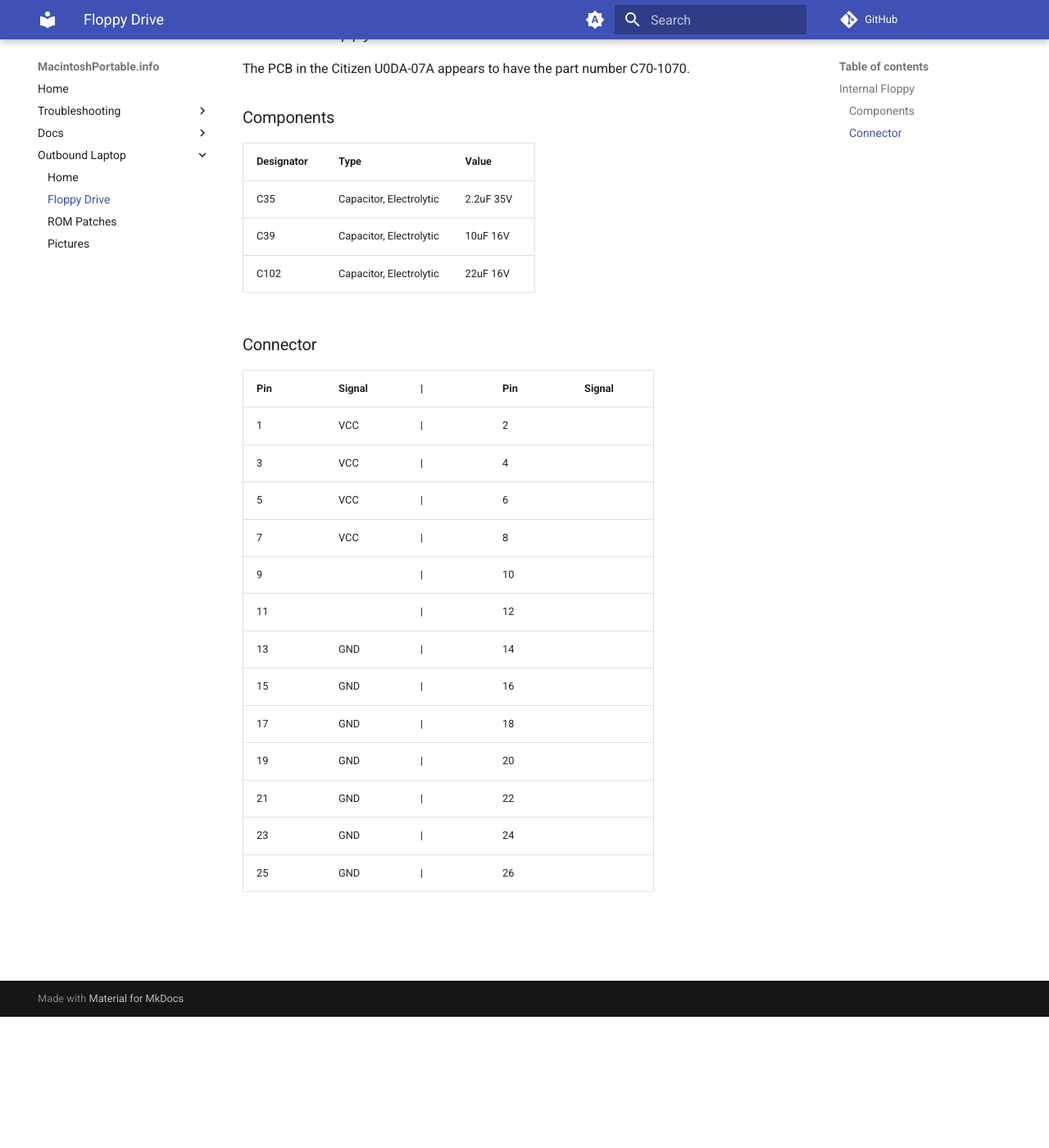
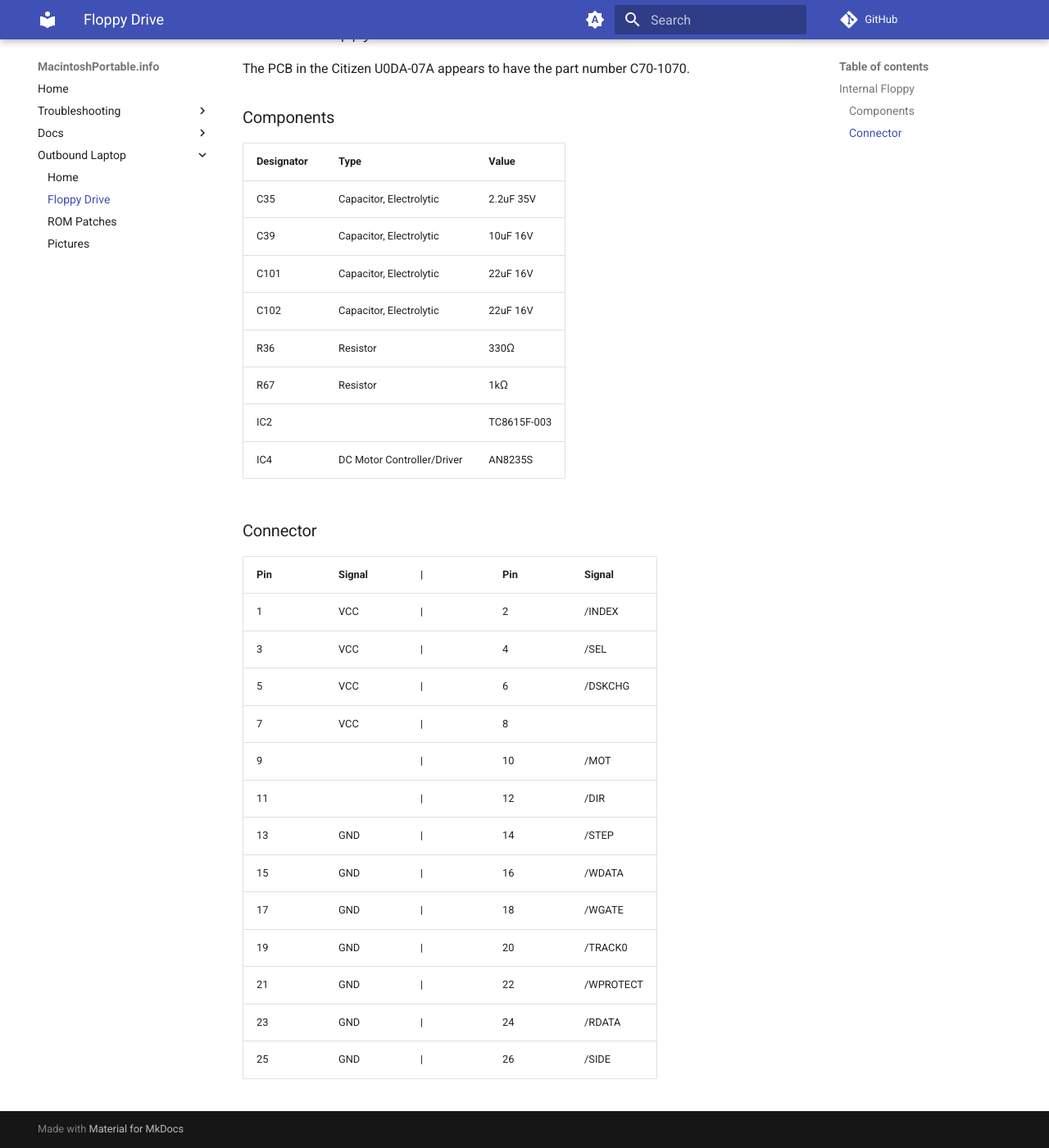
Before and after one commit to rezafouladian/MacintoshPortable, an MkDocs documentation site: the page built from docs/outbound/Floppy.md, in a window 1280 px wide and 1400 px high, scrolled down 160 px. Shown: the whole window at 82% size. Built offline with MkDocs 1.6.1 and Material for MkDocs 9.7.7, drawn with Linux system fonts in a browser that asks for light colours; comment, search, counter and statistics services are not loaded.

Commit message:
Update Floppy.md

```diff
--- a/docs/outbound/Floppy.md
+++ b/docs/outbound/Floppy.md
@@ -10,22 +10,28 @@ The PCB in the Citizen U0DA-07A appears to have the part number C70-1070.
 | --- | --- | --- |
 | C35 | Capacitor, Electrolytic | 2.2uF 35V |
 | C39 | Capacitor, Electrolytic | 10uF 16V |
+| C101 | Capacitor, Electrolytic | 22uF 16V |
 | C102 | Capacitor, Electrolytic | 22uF 16V |
+| R36 | Resistor | 330Ω |
+| R67 | Resistor | 1kΩ |
+| IC2 | | TC8615F-003 |
+| IC4 | DC Motor Controller/Driver | AN8235S |
+
 
 ### Connector
 
 | Pin | Signal | \| | Pin | Signal |
 | --- | --- | --- | --- | --- |
-| 1 | VCC | \| | 2 | |
-| 3 | VCC | \| | 4 | |
-| 5 | VCC | \| | 6 | |
-| 7 | VCC | \| | 8 | |
-| 9 | | \| | 10 | |
-| 11 | | \| | 12 | |
-| 13 | GND | \| | 14 | |
-| 15 | GND | \| | 16 | |
-| 17 | GND | \| | 18 | |
-| 19 | GND | \| | 20 | |
-| 21 | GND | \| | 22 | |
-| 23 | GND | \| | 24 | |
-| 25 | GND | \| | 26 | |
+| 1 | VCC | \| | 2 | /INDEX |
+| 3 | VCC | \| | 4 | /SEL |
+| 5 | VCC | \| | 6 | /DSKCHG |
+| 7 | VCC | \| | 8 |  |
+| 9 | | \| | 10 | /MOT |
+| 11 | | \| | 12 | /DIR |
+| 13 | GND | \| | 14 | /STEP |
+| 15 | GND | \| | 16 | /WDATA |
+| 17 | GND | \| | 18 | /WGATE |
+| 19 | GND | \| | 20 | /TRACK0 |
+| 21 | GND | \| | 22 | /WPROTECT |
+| 23 | GND | \| | 24 | /RDATA |
+| 25 | GND | \| | 26 | /SIDE |
```
